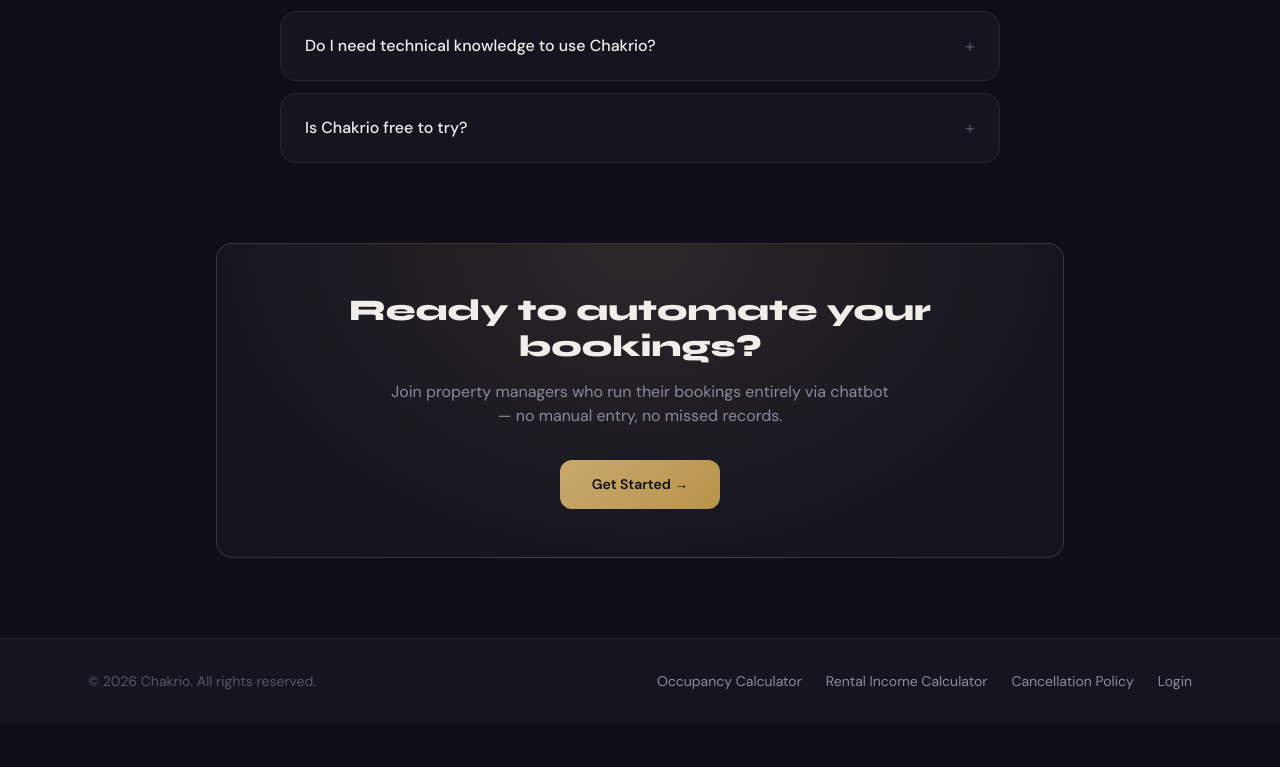
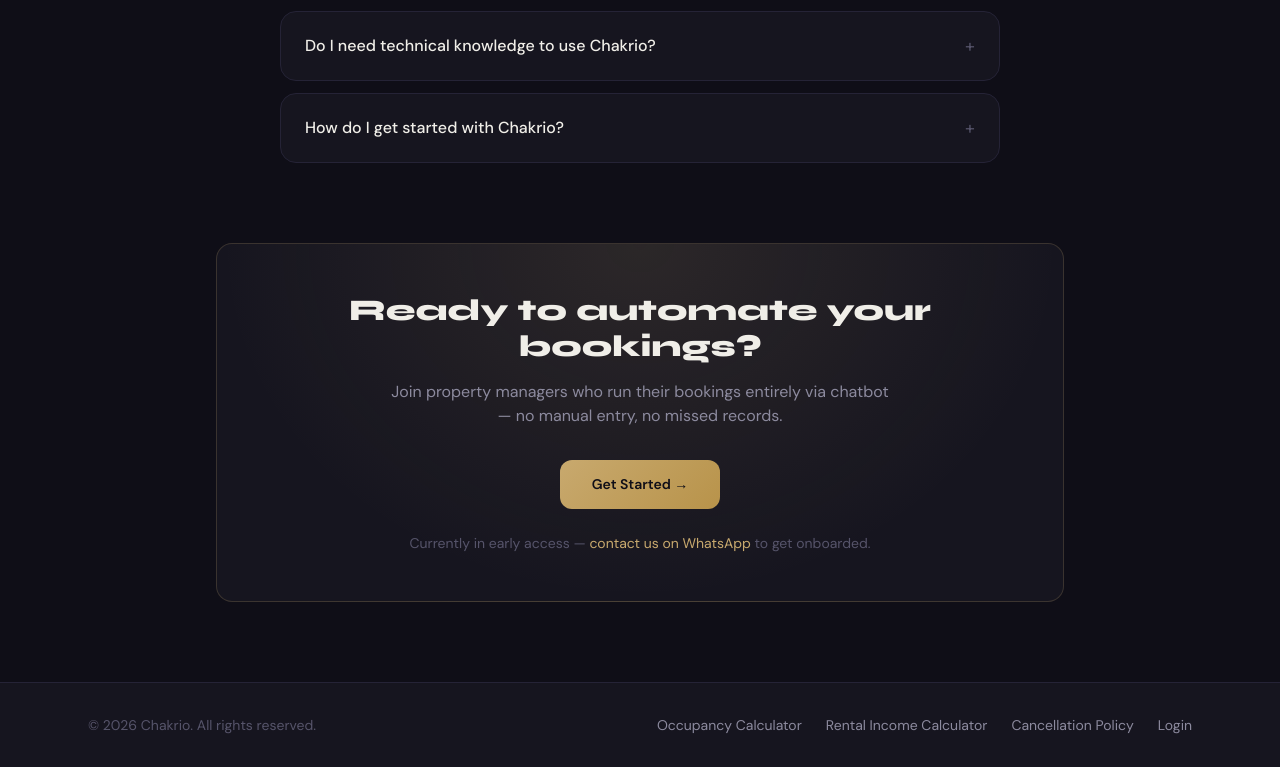
Before and after one commit to yagyash/chakrio, a React (Vite) app: page / in a window 1280 px wide. Shown: the part 2812-3579 px from the top of the page. Before the commit the page ends 3535 px from the top, so only its background shows below. Built offline with nearby package versions, Linux system fonts and the light colour scheme; no server answers; a web font is replaced by a local one.

Commit message:
Update FAQ: early access messaging + add WhatsApp contact to CTA strip

```diff
--- a/src/pages/LandingPage.jsx
+++ b/src/pages/LandingPage.jsx
@@ -132,8 +132,8 @@
             },
             {
               "@type": "Question",
-              "name": "Is Chakrio free to try?",
-              "acceptedAnswer": { "@type": "Answer", "text": "Yes. You can sign up for free and start automating your property booking records. Chakrio also offers free tools for property managers including an occupancy rate calculator, rental income calculator, and cancellation policy generator." }
+              "name": "How do I get started with Chakrio?",
+              "acceptedAnswer": { "@type": "Answer", "text": "Chakrio is currently in early access. Please contact our team on WhatsApp at +91 85530 71171 for onboarding. Chakrio also offers free tools for property managers — including an occupancy rate calculator, rental income calculator, and cancellation policy generator — available without sign-up." }
             }
           ]
         })}</script>
@@ -275,8 +275,8 @@
               a: 'No technical knowledge is needed. If you can send a text message, you can use Chakrio. Your property manager simply types bookings in natural language — the AI handles the rest.',
             },
             {
-              q: 'Is Chakrio free to try?',
-              a: 'Yes. You can sign up for free and start automating your property booking records. Chakrio also offers free tools for property managers including an occupancy rate calculator, rental income calculator, and cancellation policy generator.',
+              q: 'How do I get started with Chakrio?',
+              a: 'Chakrio is currently in early access. Please contact our team on WhatsApp at +91 85530 71171 for onboarding. Chakrio also offers free tools for property managers — including an occupancy rate calculator, rental income calculator, and cancellation policy generator — available without sign-up.',
             },
           ].map(({ q, a }) => (
             <details key={q} className="bg-surface border border-surface3 rounded-2xl group">
@@ -305,6 +305,19 @@
           >
             Get Started →
           </Link>
+          <p className="text-text-3 text-sm mt-6">
+            Currently in early access —{' '}
+            <a
+              href="https://wa.me/918553071171"
+              target="_blank"
+              rel="noopener noreferrer"
+              style={{ color: '#c8a96e' }}
+              className="hover:underline"
+            >
+              contact us on WhatsApp
+            </a>
+            {' '}to get onboarded.
+          </p>
         </div>
       </section>
 
```
